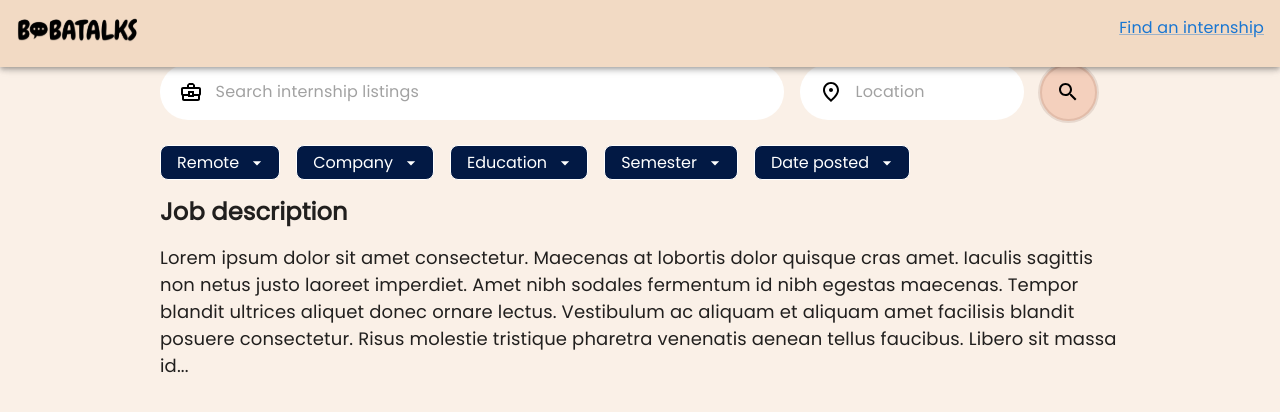
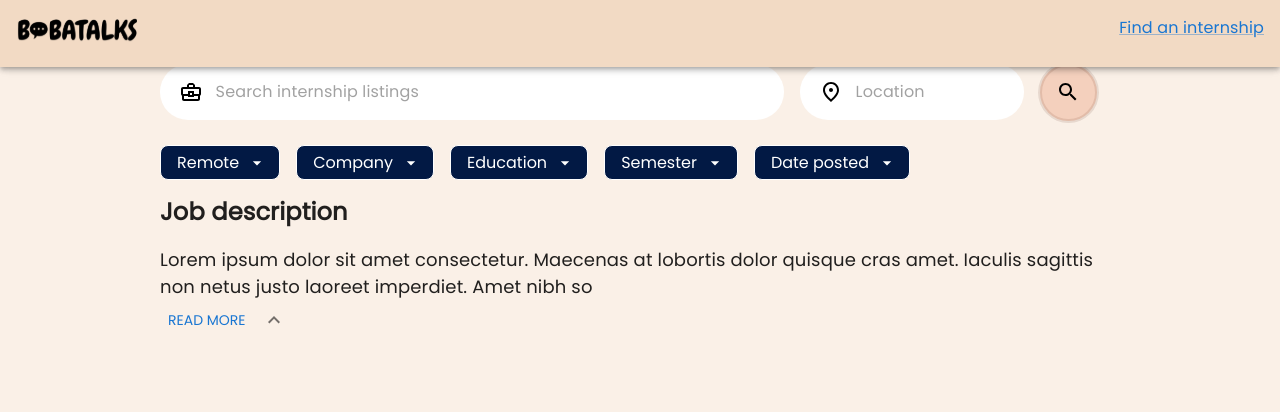
Before and after one commit to BobaTalks/internship-tracker, a React (Create React App) app in the folder client/: page /search in a window 1280 px wide. Shown: the top 412 px of the page. Built offline with nearby package versions, Linux system fonts and the light colour scheme.

Commit message:
working on adding ReadMore button and caret up

```diff
--- a/client/src/components/JobDescription.jsx
+++ b/client/src/components/JobDescription.jsx
@@ -1,5 +1,46 @@
-import React from "react";
-import { Grid, Typography } from "@mui/material";
+import React, { useState } from "react";
+import { Grid, Typography, Button } from "@mui/material";
+import { styled } from "@mui/material/styles";
+import IconButton from "@mui/material/IconButton";
+import ExpandMoreIcon from "@mui/icons-material/ExpandMore";
+import { Expand } from "@mui/icons-material";
+
+const ExpandLess = styled((props) => {
+  const { expand, ...other } = props;
+  return <IconButton {...other} />;
+})(({ theme, expand }) => ({
+  transform: !expand ? "rotate(180deg)" : "rotate(180deg)",
+  marginLeft: "auto",
+  transition: theme.transitions.create("transform", {
+    duration: theme.transitions.duration.shortest,
+  }),
+}));
+
+const ReadMore = ({ children }) => {
+  const text = children;
+  const [isReadMore, setIsReadMore] = useState(true);
+  const toggleReadMore = () => {
+    if (isReadMore) setIsReadMore(!isReadMore);
+  };
+  const [expanded, setExpanded] = React.useState(false);
+  const handleExpandClick = () => {
+    if (!isReadMore) {
+      setExpanded(!expanded);
+      setIsReadMore(!isReadMore);
+    }
+  };
+  return (
+    <p className="text">
+      <Typography>{isReadMore ? text.slice(0, 150) : text}</Typography>
+      <Button onClick={toggleReadMore} className="read-or-hide">
+        {"Read more"}
+      </Button>
+      <ExpandLess expand={expanded} onClick={handleExpandClick}>
+        <ExpandMoreIcon />
+      </ExpandLess>
+    </p>
+  );
+};
 
 const JobDescription = (props) => {
   return (
@@ -7,8 +48,10 @@ const JobDescription = (props) => {
       <Grid item>
         <Typography variant="h5">Job description</Typography>
       </Grid>
-      <Grid item container direction="row" marginTop={2}>
-        <Typography variant="body1"> {props.description}</Typography>
+      <Grid item>
+        <Typography variant="body1">
+          <ReadMore>{props.description}</ReadMore>
+        </Typography>
       </Grid>
     </Grid>
   );
```
